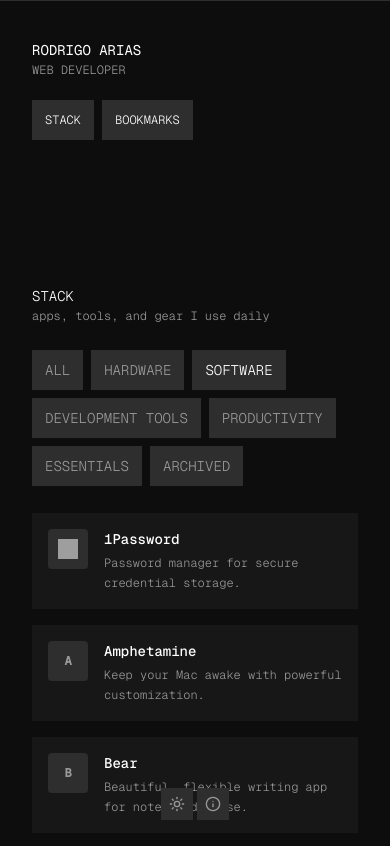
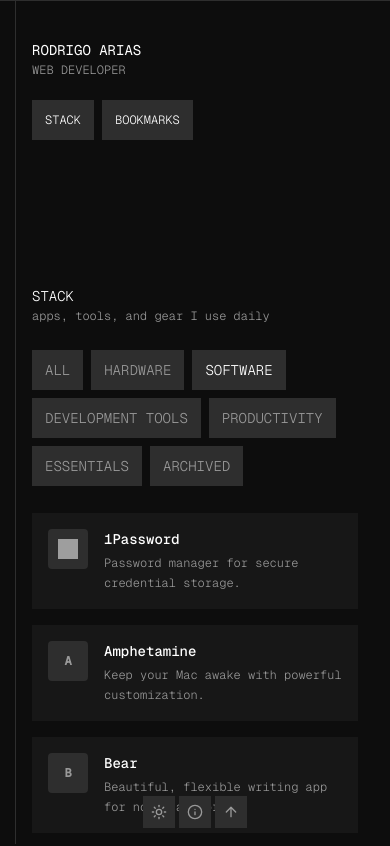
Before and after one commit to rodrigo-arias/website, a Next.js app in the folder frontend/: page /stack in a window 390 px wide. Shown: the top 846 px of the page. Built offline with nearby package versions, Linux system fonts and the light colour scheme; grey boxes are pictures that could not be loaded.

Commit message:
feat: improve mobile ux for stack page and toolbar
- show vertical divider line on mobile for stack page
- add back-to-top button in toolbar (mobile only)
- adjust toolbar bottom spacing

```diff
--- a/frontend/components/layout/grid-lines.tsx
+++ b/frontend/components/layout/grid-lines.tsx
@@ -4,7 +4,7 @@
 
 export function GridLines() {
   const pathname = usePathname();
-  const hideVerticalLine = pathname === "/stack";
+  const isStackPage = pathname === "/stack";
 
   return (
     <div className="pointer-events-none fixed inset-0 z-0" aria-hidden="true">
@@ -12,14 +12,14 @@
       <div className="absolute top-0 left-0 right-0 h-px bg-border" />
 
       {/* Vertical divider line - responsive positioning like Carl's site */}
-      {!hideVerticalLine && (
-        <div
-          className="absolute top-0 bottom-0 w-px bg-border -translate-x-px
-            left-4
-            min-[1150px]:left-[calc(50%-var(--spacing-content-offset))]
-            min-[1550px]:left-1/2"
-        />
-      )}
+      {/* On stack page: only show on mobile, hide on desktop */}
+      <div
+        className={`absolute top-0 bottom-0 w-px bg-border -translate-x-px
+          left-4
+          min-[1150px]:left-[calc(50%-var(--spacing-content-offset))]
+          min-[1550px]:left-1/2
+          ${isStackPage ? "min-[1150px]:hidden" : ""}`}
+      />
     </div>
   );
 }
--- a/frontend/components/layout/toolbar.tsx
+++ b/frontend/components/layout/toolbar.tsx
@@ -1,7 +1,7 @@
 "use client";
 
 import { useTheme } from "next-themes";
-import { Sun, Moon, Info, Home } from "lucide-react";
+import { Sun, Moon, Info, Home, ArrowUp } from "lucide-react";
 import { usePathname } from "next/navigation";
 import Link from "next/link";
 import { useMounted } from "@/lib/hooks/use-mounted";
@@ -17,7 +17,7 @@
   }
 
   return (
-    <div className="fixed bottom-6 left-1/2 -translate-x-1/2 flex gap-1 md:top-1/2 md:bottom-auto md:left-4 md:flex-col md:translate-x-0 md:-translate-y-1/2 z-40">
+    <div className="fixed bottom-4 left-1/2 -translate-x-1/2 flex gap-1 md:top-1/2 md:bottom-auto md:left-4 md:flex-col md:translate-x-0 md:-translate-y-1/2 z-40">
       <button
         onClick={() => setTheme(theme === "dark" ? "light" : "dark")}
         className="size-8 flex items-center justify-center bg-border text-muted-foreground hover:text-foreground transition-colors cursor-pointer"
@@ -40,6 +40,13 @@
           <Info className="size-4" />
         )}
       </Link>
+      <button
+        onClick={() => window.scrollTo({ top: 0, behavior: "smooth" })}
+        className="size-8 flex items-center justify-center bg-border text-muted-foreground hover:text-foreground transition-colors cursor-pointer md:hidden"
+        aria-label="Back to top"
+      >
+        <ArrowUp className="size-4" />
+      </button>
     </div>
   );
 }
```
